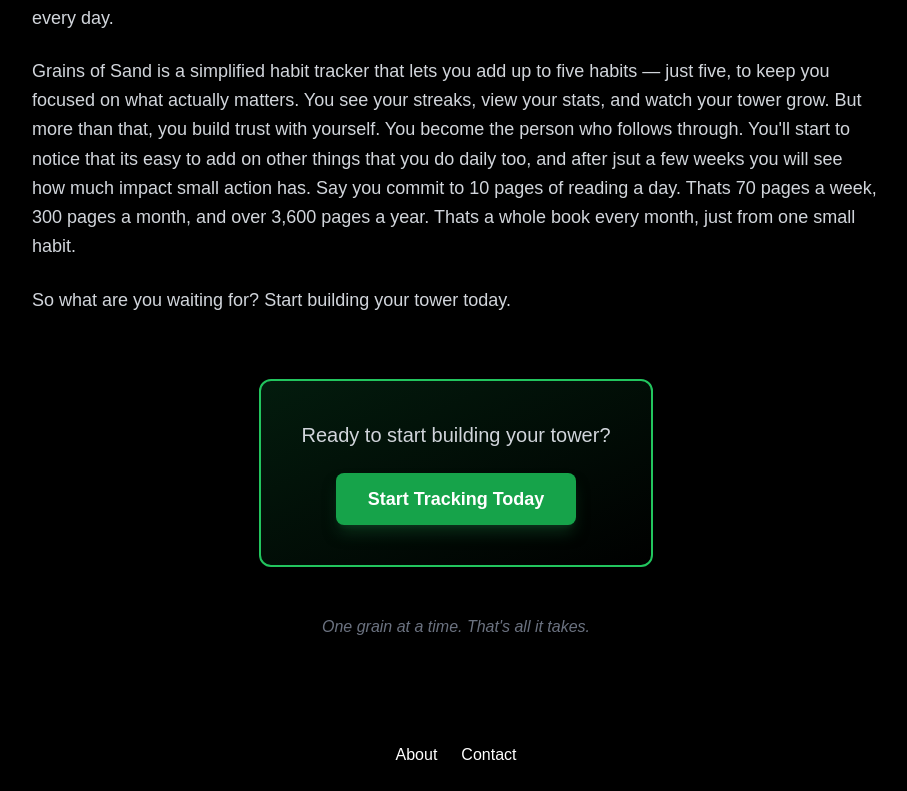
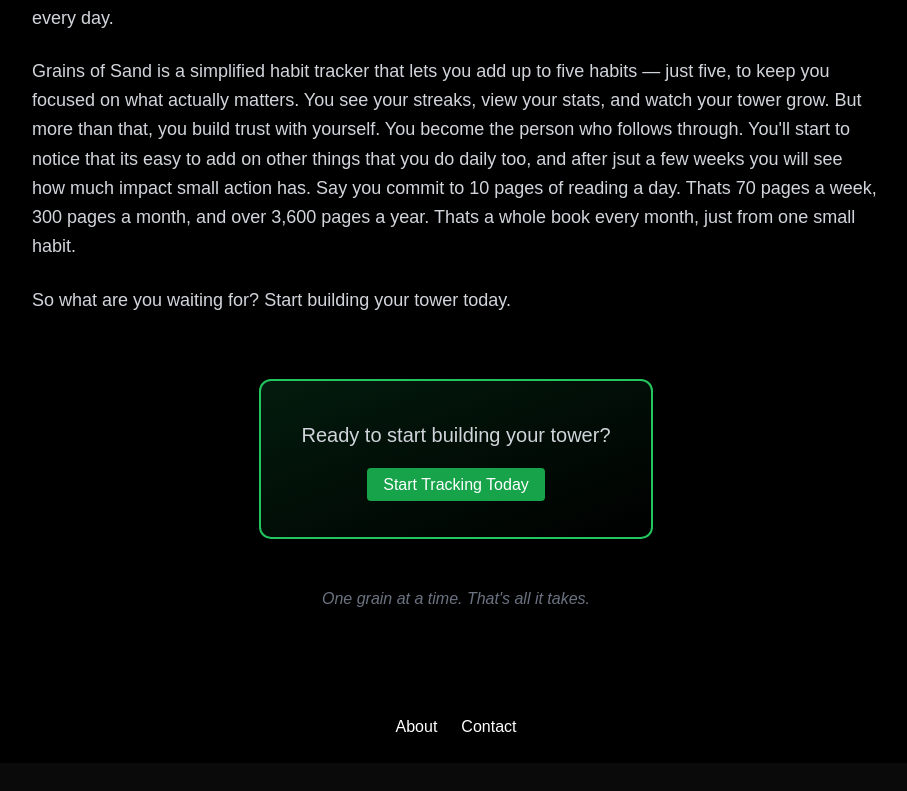
Before and after one commit to kierawilson25/habit-tracker, a Next.js app in the folder Front-end/: page /about in a window 1280 px wide. Shown: the part 1242-2033 px from the top of the page, without its empty margins (184-1091 px from the left). After the commit the page ends 2005 px from the top, so only its background shows below. Built offline with nearby package versions, Linux system fonts and the light colour scheme; no server answers.

Commit message:
refactor: migrate about page button to use Button component (#259)

```diff
--- a/Front-end/src/app/about/page.tsx
+++ b/Front-end/src/app/about/page.tsx
@@ -1,5 +1,6 @@
 import React from 'react';
 import { Sparkles } from 'lucide-react';
+import Button from "@/components/Button";
 
 const AboutPage = () => {
   return (
@@ -63,9 +64,9 @@
               <p className="text-xl text-gray-300 mb-6">
                 Ready to start building your tower?
               </p>
-              <button className="bg-green-600 hover:bg-green-500 text-white text-lg font-bold px-8 py-3 rounded-lg transition-all duration-300 hover:scale-105 shadow-lg shadow-green-900/50">
-                Start Tracking Today
-              </button>
+            <Button href="/sign-up">
+              {"Start Tracking Today"}
+            </Button>
             </div>
           </div>
 
```
